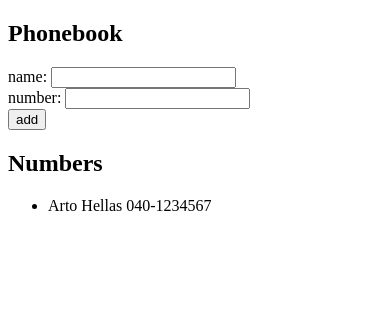
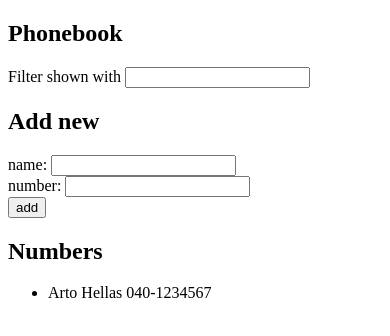
Before and after one commit to MedHam94/fullstackOpen-repo, a React (Vite) app in the folder part2/thePhoneBook/: page / in a window 390 px wide. Shown: the top 336 px of the page. Built offline with nearby package versions, Linux system fonts and the light colour scheme.

Commit message:
the phonebook step 4

```diff
--- a/part2/thePhoneBook/src/App.jsx
+++ b/part2/thePhoneBook/src/App.jsx
@@ -5,9 +5,10 @@ const App = () => {
   const [persons, setPersons] = useState([{ name: "Arto Hellas", number: '040-1234567' }]);
   const [newName, setNewName] = useState('');
   const [newNumber, setNewNumber] = useState('');
+  const [search, setSearch] = useState('');
 
   // Event handler for add a new name to persons array
-  const addName = (event) => {
+  const addPerson = (event) => {
     // prevent browser from refresh when submit the form
     event.preventDefault();
     console.log("button Clicked", event.target);
@@ -31,22 +32,38 @@ const App = () => {
     }
   };
 
+
+
   // Event handler for updating newName state as user types
   const handleNameChange = (event) => {
     console.log('this is input hundler',event.target.value);
     setNewName(event.target.value);
+
   };
+
   const handleNumberChange = (event) => {
     console.log('this is input hundler',event.target.value);
     setNewNumber(event.target.value);
+
   };
 
-  console.log(persons);
+  const handleSearchChange = () => {
+    console.log('this is search letter',event.target.value);
+    setSearch(event.target.value);
+  };
+
+const filterPerson = persons.filter(el=> el.name.toLowerCase().includes(search.toLowerCase()))
 
   return (
     <div>
       <h2>Phonebook</h2>
-      <form onSubmit={addName}>
+      <form>
+        <div>
+          Filter shown with <input value={search} onChange={handleSearchChange} />
+        </div>
+      </form>
+      <h2>Add new</h2>
+      <form onSubmit={addPerson}>
         <div>
           name: <input value={newName.name} onChange={handleNameChange} />
         </div>
@@ -59,7 +76,7 @@ const App = () => {
       </form>
       <h2>Numbers</h2>
       <ul>
-        {persons.map((el) => (
+        {filterPerson.map((el) => (
           <li key={el.name}>{el.name} {el.number}</li>
         ))}
       </ul>
```
